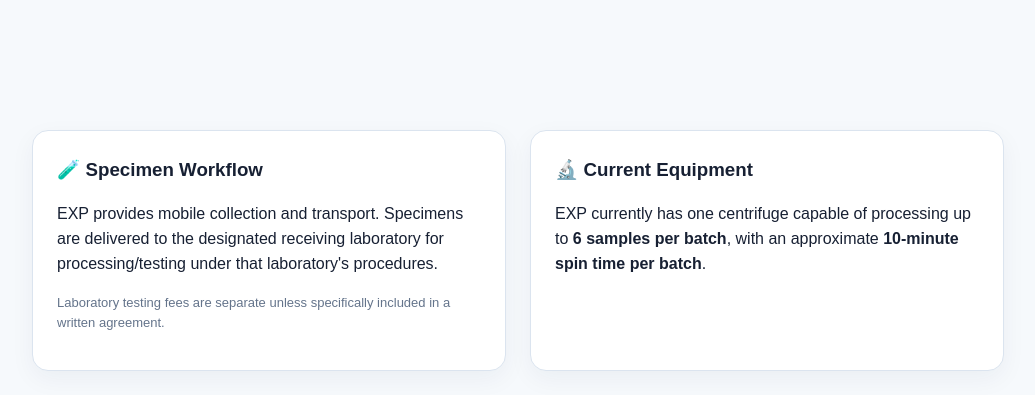
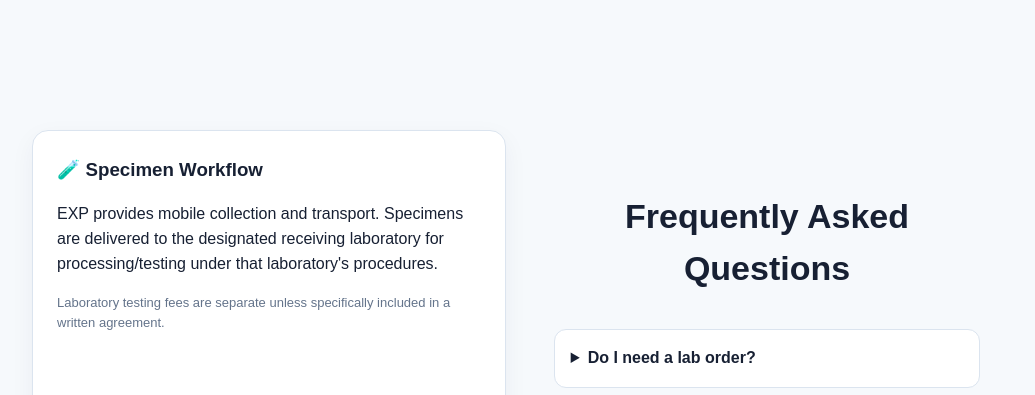
Before and after one commit to jermainequimby-bot/exp-mobile-phlebotomy, a plain HTML site: page index.html in a window 1280 px wide. Shown: the part 2269-2664 px from the top of the page, without its empty margins (122-1157 px from the left). Drawn offline with Linux system fonts and the light colour scheme.

Commit message:
Update index.html
Took out current equipment section

```diff
--- a/index.html
+++ b/index.html
@@ -63,8 +63,6 @@
 
 <section class="container"><div class="two">
 <div class="card"><h3>🧪 Specimen Workflow</h3><p>EXP provides mobile collection and transport. Specimens are delivered to the designated receiving laboratory for processing/testing under that laboratory's procedures.</p><p class="small">Laboratory testing fees are separate unless specifically included in a written agreement.</p></div>
-<div class="card"><h3>🔬 Current Equipment</h3><p>EXP currently has one centrifuge capable of processing up to <b>6 samples per batch</b>, with an approximate <b>10-minute spin time per batch</b>.</p></div>
-</div></section>
 
 <section class="container faq" id="faq"><div class="section-title"><h2>Frequently Asked Questions</h2></div>
 <details><summary>Do I need a lab order?</summary><p>When requested testing requires an order or requisition, the patient is responsible for having the required documentation available.</p></details>
```
